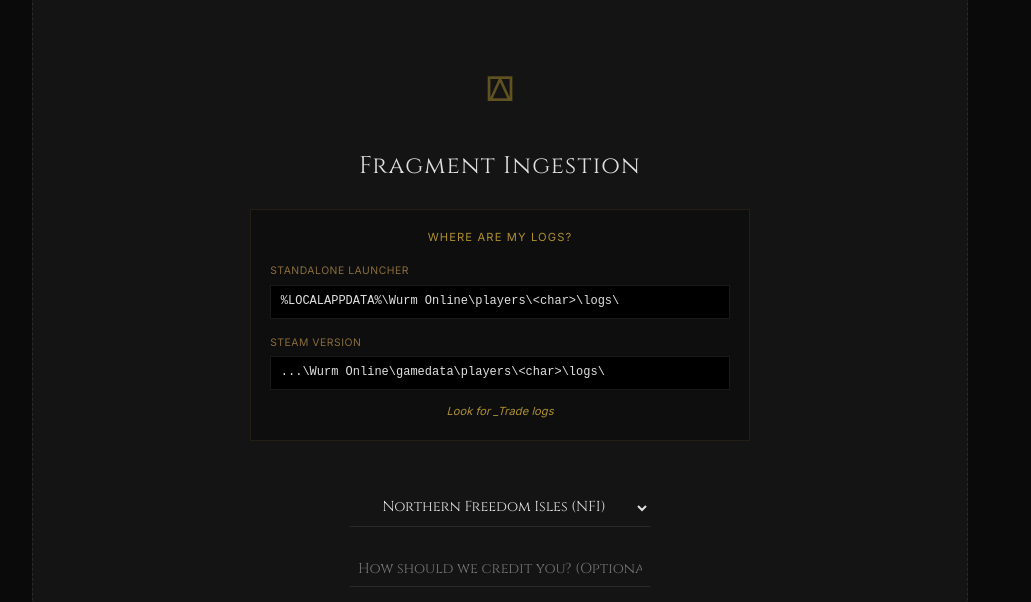
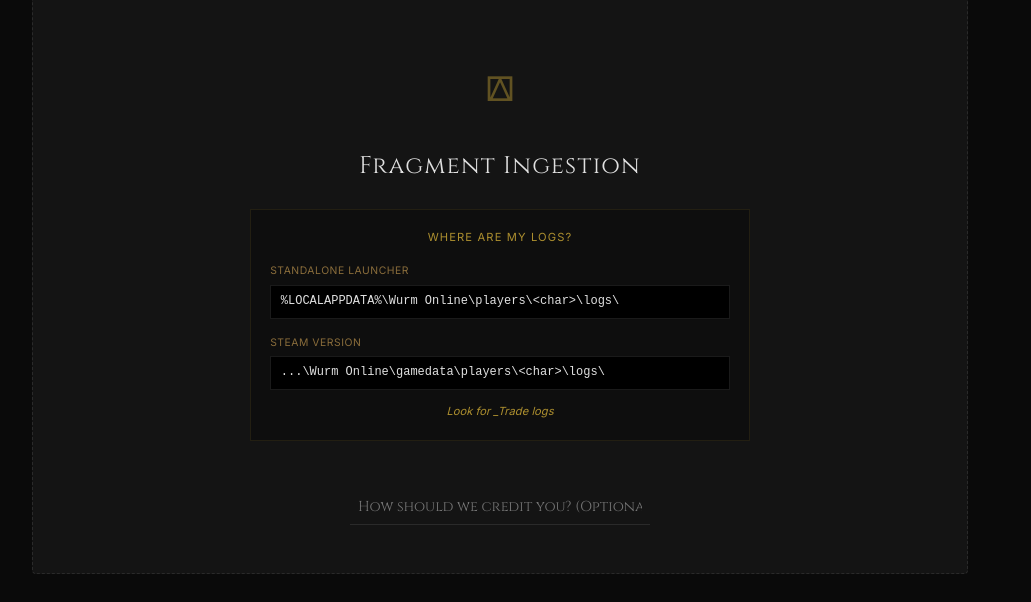
Before and after one commit to Jotasiete7/Wurm-Online-Historical-Archive, a website built with Vite: page index.html in a window 1280 px wide. Shown: the part 198-800 px from the top of the page, without its empty margins (140-1171 px from the left). Built offline with nearby package versions, Linux system fonts and the light colour scheme; some packages are replaced by stand-ins of ours; no server answers; the database is empty.

```diff
--- a/index.html
+++ b/index.html
@@ -48,10 +48,6 @@
               </div>
 
               <div class="contributor-input">
-                <select id="server-select">
-                  <option value="nfi">Northern Freedom Isles (NFI)</option>
-                  <option value="sfi">Southern Freedom Isles (SFI)</option>
-                </select>
                 <input type="text" id="credit-input" placeholder="Credit (Optional)" />
               </div>
 
--- a/src/style.css
+++ b/src/style.css
@@ -179,7 +179,7 @@ h1 {
   gap: 1.5rem;
 }
 
-select, input {
+input {
   background: transparent;
   border: none;
   border-bottom: 1px solid var(--border-color);
```
